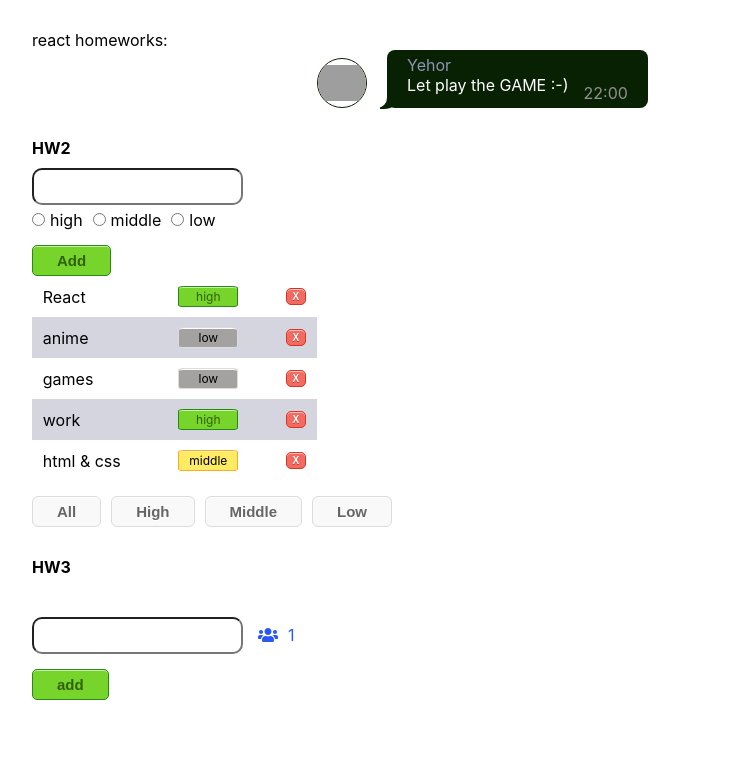
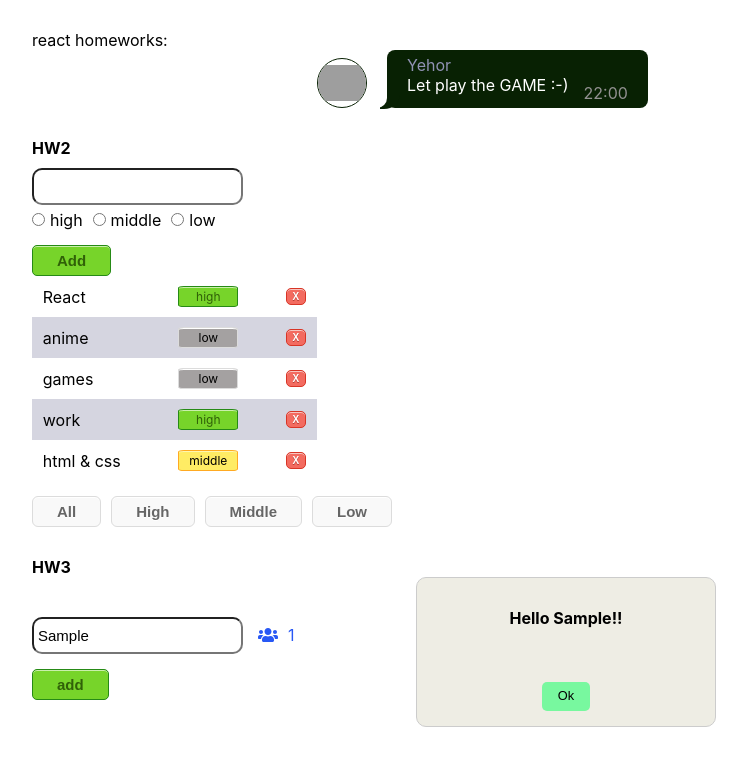
Before and after one commit to Fenix4088/Ignat_Hometasks, a React (Create React App) app: page / in a window 1280 px wide. Both pictures are taken after typing "Sample" into the empty fields and a click on the button "add". Shown: the top 766 px of the page, without its empty margins (38-785 px from the left). Built offline with nearby package versions, Linux system fonts and the light colour scheme; grey boxes are pictures that could not be loaded.

Commit message:
HW3 is ready

```diff
--- a/src/p1-main/m1-ui/u1-app/App.module.css
+++ b/src/p1-main/m1-ui/u1-app/App.module.css
@@ -72,3 +72,13 @@ textarea {
 .mb30 {
     margin-bottom: 30px;
 }
+
+.hw3Wrapper {
+    position: relative;
+}
+
+.modalWrapper {
+    position: absolute;
+    top: -40px;
+    right: 40%;
+}
--- a/src/p2-homeworks/h3/Greeting.module.css
+++ b/src/p2-homeworks/h3/Greeting.module.css
@@ -29,16 +29,16 @@
 }
 
 .addBtn {
-    box-shadow:inset 0px 1px 0px 0px #caefab;
-    background:linear-gradient(to bottom, #77d42a 5%, #5cb811 100%);
-    background:#77d42a;
-    border:1px solid #268a16;
+    box-shadow: inset 0px 1px 0px 0px #caefab;
+    background: linear-gradient(to bottom, #77d42a 5%, #5cb811 100%);
+    background: #77d42a;
+    border: 1px solid #268a16;
     border-radius: 5px;
-    color:#306108;
-    font-family:Arial;
-    font-size:15px;
+    color: #306108;
+    font-family: Arial;
+    font-size: 15px;
     font-weight: bold;
-    padding:6px 24px;
+    padding: 6px 24px;
 
 }
 
@@ -46,3 +46,43 @@
     margin-left: 10px;
     color: #2858f5;
 }
+
+.modal {
+    min-width: 300px;
+    height: 150px;
+    padding: 15px;
+    border: 1px solid #ccc;
+    border-radius: 10px;
+    background: #eeede4;
+    transition: 1.1s ease-out;
+    box-shadow: -2rem 2rem 2rem rgba(black, 0.2);
+    filter: blur(0);
+    transform: scale(1);
+    opacity: 1;
+}
+
+.flexContainer {
+    display: flex;
+    height: 100%;
+    justify-content: space-between;
+    align-items: center;
+    flex-flow: column nowrap;
+}
+
+.modalGreeting {
+    margin-top: 15px;
+    font-weight: bold;
+}
+
+.modalSubmit {
+    border: 0;
+    background: #78f89f;
+    border-radius: 5px;
+    padding: 0.5rem 1rem;
+    font-size: 0.8rem;
+    line-height: 1;
+}
+
+.modalSubmit:active {
+    background: #19ea56;
+}
--- a/src/p2-homeworks/h3/Greeting.tsx
+++ b/src/p2-homeworks/h3/Greeting.tsx
@@ -11,7 +11,6 @@ type GreetingPropsType = {
     totalUsers: number
 }
 
-// презентационная компонента (для верстальщика)
 const Greeting: React.FC<GreetingPropsType> = (
     {name, setNameCallback, addUser, error, totalUsers}
 ) => {
--- a/src/p2-homeworks/h3/GreetingContainer.tsx
+++ b/src/p2-homeworks/h3/GreetingContainer.tsx
@@ -1,15 +1,18 @@
 import React, {useState} from "react";
 import Greeting from "./Greeting";
 import {UserType} from "./HW3";
+import commonStyles from "../../p1-main/m1-ui/u1-app/App.module.css";
+import {ModalWindow} from "./ModalWindow";
 
 type GreetingContainerPropsType = {
     users: Array<UserType>
     addUserCallback: (name: string) => void
 }
 
-const GreetingContainer: React.FC<GreetingContainerPropsType> = ({users, addUserCallback}) => { // деструктуризация пропсов
+const GreetingContainer: React.FC<GreetingContainerPropsType> = ({users, addUserCallback}) => {
     const [name, setName] = useState<string>("");
-    const [error, setError] = useState<any>(""); // need to fix any
+    const [error, setError] = useState<string>("");
+    const [modalOpen, setModalOpen] = useState<boolean>(false);
 
     const setNameCallback = (e: React.ChangeEvent<HTMLInputElement>): void => {
         const {value: newName} = e.currentTarget;
@@ -18,17 +21,15 @@ const GreetingContainer: React.FC<GreetingContainerPropsType> = ({users, addUser
 
     const addUser = (): void => {
         const decimalsStartMatch = decimalsStarCheck(name);
-        console.log(decimalsStartMatch)
 
         if (name.trim() && !decimalsStartMatch) {
             setError(``);
             addUserCallback(name);
-            alert(`Hello ${name}!`);
+            setModalOpen(true);
         } else {
             setError(`Enter valid name! It can not start from numbers or spaces!`);
+            setName("");
         }
-        setName("");
-
     };
 
     const decimalsStarCheck = (string: string): boolean => {
@@ -40,6 +41,7 @@ const GreetingContainer: React.FC<GreetingContainerPropsType> = ({users, addUser
     const totalUsers = users.length;
 
     return (
+        <div className={commonStyles.hw3Wrapper}>
             <Greeting
                 name={name}
                 setNameCallback={setNameCallback}
@@ -47,6 +49,11 @@ const GreetingContainer: React.FC<GreetingContainerPropsType> = ({users, addUser
                 error={error}
                 totalUsers={totalUsers}
             />
+            {/*TODO: ModalWindow for Review please*/}
+            <div className={commonStyles.modalWrapper}>
+                <ModalWindow modalOpen={modalOpen} setModalOpen={setModalOpen} name={name} setName={setName}/>
+            </div>
+        </div>
     );
 }
 
--- a/src/p2-homeworks/h3/HW3.tsx
+++ b/src/p2-homeworks/h3/HW3.tsx
@@ -9,8 +9,7 @@ export type UserType = {
     name: string
 }
 
-// уровень работы с глобальными данными
-function HW3 () {
+function HW3() {
     const [users, setUsers] = useState<Array<UserType>>([]);
 
     const addUserCallback = (name: string) => {
@@ -26,9 +25,6 @@ function HW3 () {
             <h4 style={{marginBottom: '40px'}}>HW3</h4>
 
             <GreetingContainer users={users} addUserCallback={addUserCallback}/>
-
-            {/*для личного творчества, могу проверить*/}
-            {/*<AlternativeGreeting/>*/}
         </div>
     );
 }
--- /dev/null
+++ b/src/p2-homeworks/h3/ModalWindow.tsx
@@ -0,0 +1,29 @@
+import React from "react";
+import s from './Greeting.module.css'
+
+type ModalWindowPropsType = {
+    modalOpen: boolean
+    setModalOpen: (value: boolean) => void
+    name: string
+    setName: (value: string) => void
+}
+
+export const ModalWindow: React.FC<ModalWindowPropsType> = (props) => {
+    const isVisible = {
+        display: props.modalOpen ? "inline-block" : "none",
+    }
+
+    const onClickModalSubmitHandler = () => {
+        props.setName("");
+        props.setModalOpen(false)
+    }
+
+    return (
+        <div className={s.modal} style={isVisible}>
+            <div className={s.flexContainer}>
+                <div className={s.modalGreeting}>Hello {props.name}!!</div>
+                <button onClick={onClickModalSubmitHandler} className={s.modalSubmit}>Ok</button>
+            </div>
+        </div>
+    );
+}
```
Also changed, not shown: src/p2-homeworks/h3/AlternativeGreeting.tsx (deleted, +0 -11 lines). Lines whose indentation alone changed are shown as unchanged.
